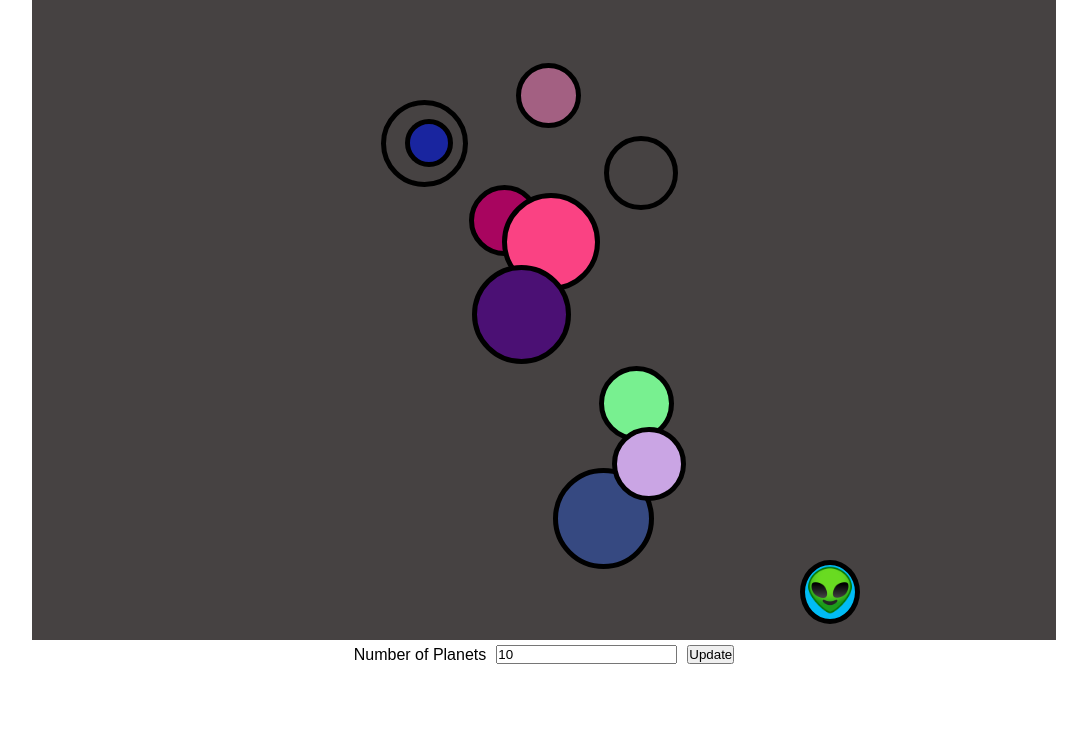
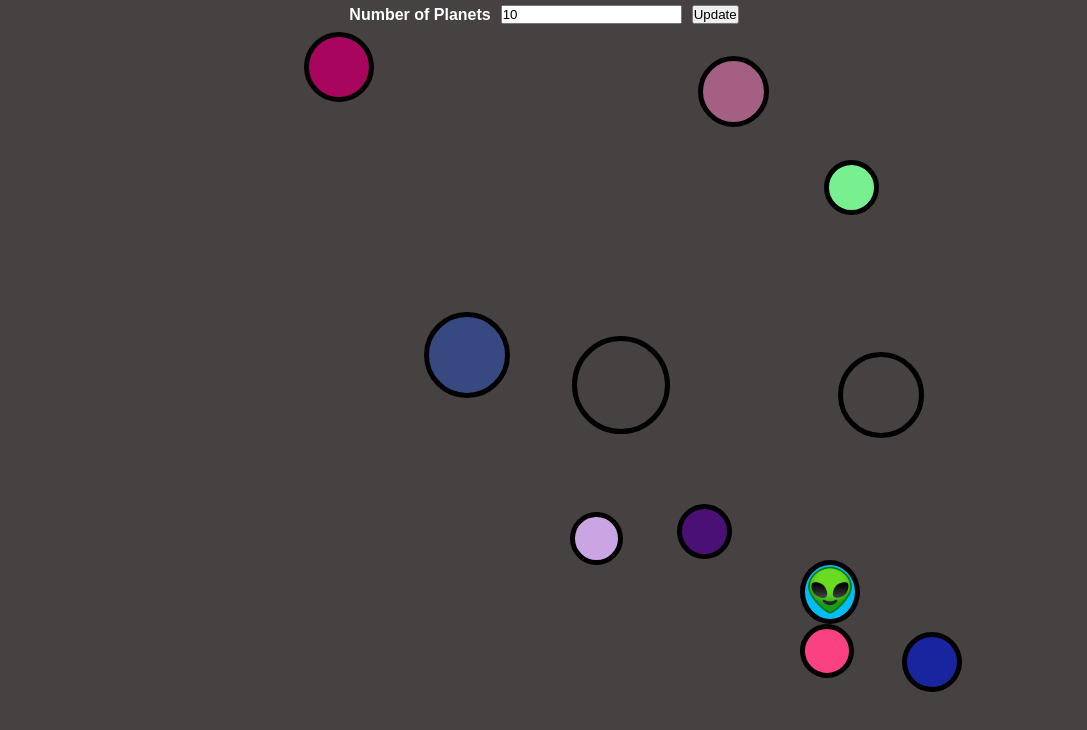
Before and after one commit to saagarshah99/Spaceships, a plain HTML site: page index.html in a window 1280 px wide. Shown: the whole page, without its empty margins (96-1183 px from the left). Drawn offline with Linux system fonts and the light colour scheme.

Commit message:
Improved responsiveness and specificity

```diff
--- a/assets/scripts/spaceships.js
+++ b/assets/scripts/spaceships.js
@@ -1,20 +1,8 @@
 //generate a random hash colour sequence
 const randomColour = () => "#"+Math.floor(Math.random()*16777215).toString(16);
 
-// add or remove collision state depending on current collision status
-const checkCollisionState = (spaceshipClasslist, hasJustCollided, numberOfCollisions) =>
-{
-    const collisionState = "collision-state";
-    const containsCollision = spaceshipClasslist.contains(collisionState);
-
-    if(!containsCollision) spaceshipClasslist.add(collisionState);
-    else if(containsCollision && !hasJustCollided) spaceshipClasslist.remove(collisionState);
-
-    // increase size of spaceship upon collision
-    // const spaceshipStyle = document.getElementById("spaceship").style;
-    // spaceshipStyle.padding = numberOfCollisions+"px";
-    // spaceshipStyle.opacity = "0.5";
-}
+// generate number between 0 and 100 for random positioning
+const randomPosition = () => Math.floor(Math.random() * 80);
 
 // return true if distance between current star and spaceship < their combined radius
 const compareDistanceAndRadius = (currentStarPosition, spaceshipPosition) =>
@@ -59,8 +47,12 @@ const collisionObject =
                 starClass[i].classList.add("hidden");
                 this.numberOfCollisions++;
                 document.getElementById("scoreboard").innerHTML = "Score: "+this.numberOfCollisions;
+
+                // increase size of spaceship upon collision
+                // const spaceshipStyle = document.getElementById("spaceship").style;
+                // spaceshipStyle.padding = this.numberOfCollisions+"px";
+                // spaceshipStyle.opacity = "0.5";
             }
-            checkCollisionState(this.spaceship.ref.classList, hasJustCollided, this.numberOfCollisions);
         }
 
         if(starClass.length == document.querySelectorAll(".hidden").length) createRandomStars();
@@ -98,15 +90,20 @@ function createRandomStars(event)
 {
     // document.querySelector("#frmGameConfig").preventDefault();
     let numberOfStars =  document.querySelector("#txtNumberOfStars");
-    if(!numberOfStars.value) numberOfStars.value = 10
+    if(!numberOfStars.value) numberOfStars.value = 10;
 
     for (let i = 0; i < numberOfStars.value; i++)
     {
         const newStarDiv = document.createElement("div");
 
-        newStarDiv.setAttribute("style", `left: ${Math.floor(Math.random() * 400)}px; \
-        top: ${Math.floor(Math.random() * 600)}px; background-color: ${randomColour()};
-        right: ${Math.floor(Math.random() * 400)}px; bottom: ${Math.floor(Math.random() * 600)}px;`);
+        // newStarDiv.setAttribute("style", `left: ${Math.floor(Math.random() * 400)}px; \
+        // top: ${Math.floor(Math.random() * 600)}px; background-color: ${randomColour()};
+        // right: ${Math.floor(Math.random() * 400)}px; bottom: ${Math.floor(Math.random() * 600)}px;`);
+
+
+        newStarDiv.setAttribute("style", `top: ${randomPosition()}vh; \
+        right: ${randomPosition()}vw; bottom: ${randomPosition()}vh; \
+        left: ${randomPosition()}vw;  background-color: ${randomColour()};`);
 
         const randomSize = Math.floor(Math.random() * 80) + 30+"px";
         newStarDiv.style.width = randomSize;
@@ -151,3 +148,12 @@ document.querySelector("#btnConfigGame").addEventListener("click", (event) =>
     document.querySelectorAll(".stars").forEach((star) => star.classList.add("hidden"));
     createRandomStars();
 });
+
+//prevent non-numeric input from even occuring
+function numbersOnly(myEvent)
+{
+	if(!(/[0-9 .]/.test(String.fromCharCode(myEvent.which))))
+	{
+		myEvent.preventDefault();
+	}
+}
--- a/assets/styles/styles.scss
+++ b/assets/styles/styles.scss
@@ -6,23 +6,28 @@
     font-family: Arial, Helvetica, sans-serif;
 }
 
+body
+{
+    background-color: rgb(70, 66, 66);
+    color: white;
+}
+
 main
 {
     display: flex;
     align-items: center;
     justify-content: center;
     flex-direction: column;
+    font-weight: bold;
 }
 
 .space-container
 {
+    gap: 100px;
     margin: 0 auto;
     display: flex;
     justify-content: center;
     align-items: center;
-    background-color: rgb(70, 66, 66);
-    width: 80vw;
-    height: 80vh;
 
     .collidable-object
     {
@@ -31,16 +36,11 @@ main
         display: inline-block;
         position: absolute;
         border: 5px solid rgb(0, 0, 0);
+        z-index: -1;
     }
 
-    #spaceship
-    {
-        background-color: rgb(1, 188, 245);
-        // left: 50%;
-        // top: 50%;
-    }
+    #spaceship {background-color: rgb(1, 188, 245);}
 
-    // .collision-state {background-color: green !important;}
     .hidden {display: none;}
 }
 
@@ -51,6 +51,7 @@ main
     justify-content: center;
     margin: 5px;
     gap: 10px;
+    z-index: 4;
 }
 
 @media only screen and (max-width: 460px)
@@ -62,5 +63,4 @@ main
         margin: 0 auto;
         align-items: center;
     }
-
 }
--- a/index.html
+++ b/index.html
@@ -19,7 +19,7 @@
         <div>
             <form id="frmGameConfig">
                 <label for="txtNumberOfStars">Number of Planets</label>
-                <input type="number" name="" id="txtNumberOfStars" />
+                <input type="number" name="" id="txtNumberOfStars" onkeypress="numbersOnly(event)" />
                 <input type="submit" value="Update" id="btnConfigGame" />
             </form>
         </div>
```
Also changed, not shown: assets/styles/styles.css.
